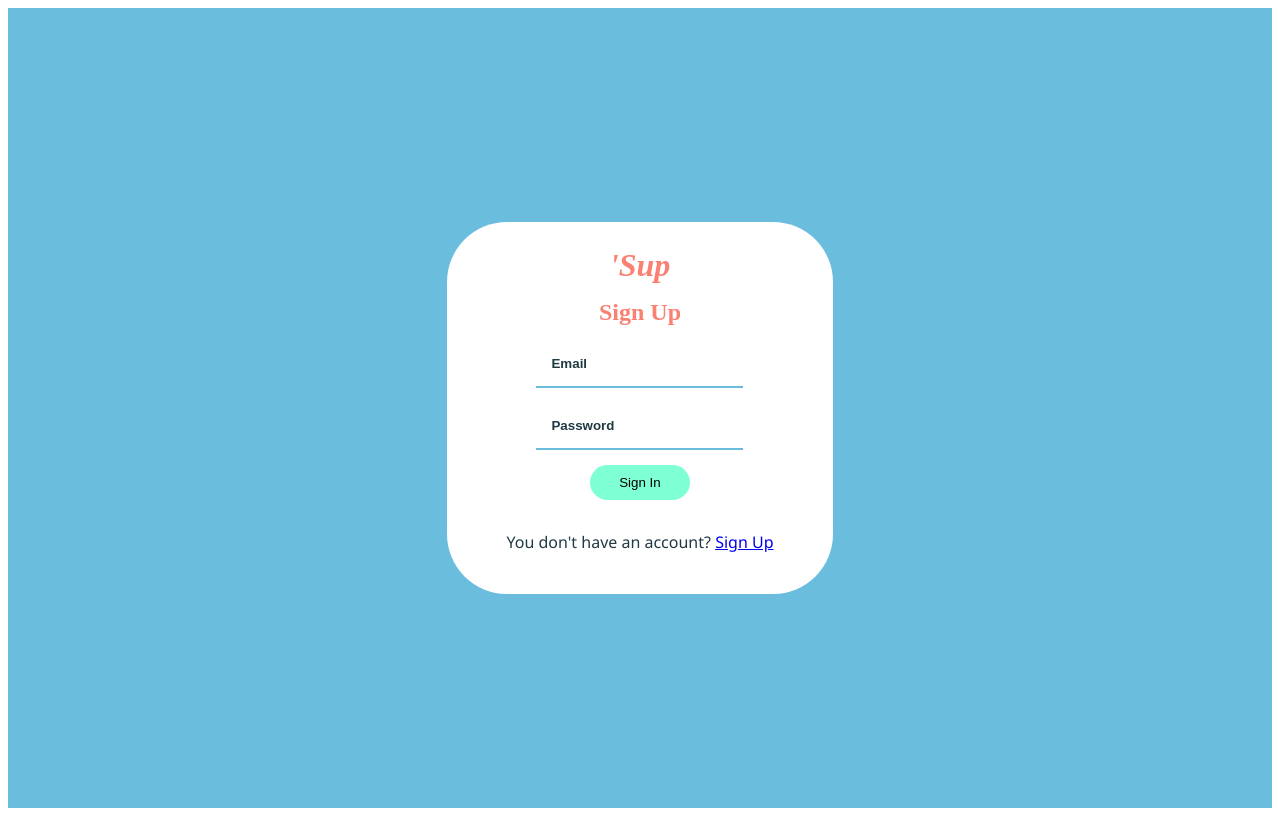
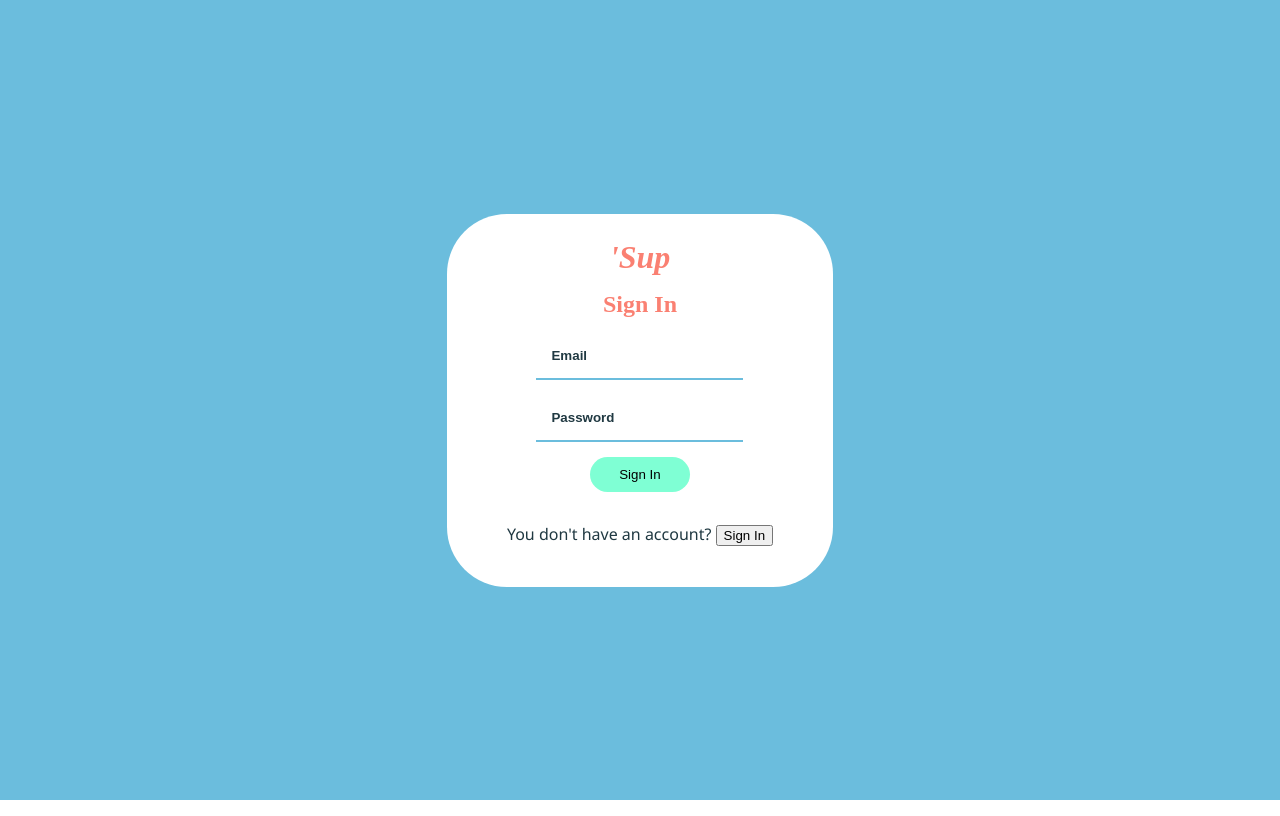
Before and after one commit to Kryko7/Chat-App, a React (Create React App) app: page /login in a window 1280 px wide. Built offline with nearby package versions, Linux system fonts and the light colour scheme; no server answers.

Commit message:
fixed some bugs

```diff
--- a/src/App.js
+++ b/src/App.js
@@ -7,10 +7,13 @@ import { BrowserRouter as Router, Switch, Route, BrowserRouter, Routes, Navigate
 import { AuthContext } from "./context/AuthContext";
 import { useContext } from "react";
 
+import './styles/global.css'
+
 
 function App() {
 
   const {currentUser} = useContext(AuthContext);
+  //const isAuthenticated = Object.keys(currentUser).length !== 0;
 
   const ProtectedRoute = ({children}) => {
     if(!currentUser) {
@@ -19,7 +22,7 @@ function App() {
 
     return children;
   }
-  console.log(currentUser);
+  console.log(!currentUser)
   return(
     <BrowserRouter>
       <Routes>
--- a/src/components/Chats.jsx
+++ b/src/components/Chats.jsx
@@ -3,6 +3,7 @@ import { doc, onSnapshot } from "firebase/firestore";
 import { db } from "../firebase";
 import { AuthContext } from "../context/AuthContext";
 import { UserContext } from "../context/UserContext";
+
 
 const Chats = () => {
 
@@ -14,15 +15,19 @@ const Chats = () => {
     useEffect(() => {
         const getChats = () => {
             const unsub = onSnapshot(doc(db, "userChats", currentUser.uid), (doc) => {
-                setChats(doc.data());
+                if (doc.exists()) {
+                    setChats(doc.data());
+                    console.log("Document data:", doc.data());
+                } else {
+                    console.log("Document does not exist");
+                }
             });
 
             return () => {
                 unsub();
             }
         }
-
-        currentUser && getChats();
+        currentUser.uid && getChats();
     }, [currentUser.uid]);
 
     const handleSelect = (user) => {
@@ -49,18 +54,3 @@ const Chats = () => {
 }
 
 export default Chats;
-
-
-// return (
-//     <div className="chats">
-//         {chatArr?.map((chat) => (
-//             <div className="userChat" key={chat[0]} onClick={() => handleSelect(chat[1].userInfo)}>
-//                 <img src={chat[1].userInfo.photoURL} alt="" />
-//                 <div className="userChatInfo">
-//                     <span>{chat[1].userInfo.displayName}</span>
-//                     <p>{chat[1].userInfo?.text}</p>
-//                 </div>
-//             </div>
-//         ))}
-//     </div>
-// )
--- a/src/components/Navbar.jsx
+++ b/src/components/Navbar.jsx
@@ -5,6 +5,13 @@ import {AuthContext}  from "../context/AuthContext";
 
 const Navbar = () => {
     const { currentUser } = useContext(AuthContext);
+
+    console.log(currentUser);
+    console.log(currentUser.displayName);
+
+    if (!currentUser) {
+        return <div>Loading...</div>
+    }
 
     return (
         <div className="navbar">
--- a/src/firebase.js
+++ b/src/firebase.js
@@ -1,8 +1,9 @@
 // Import the functions you need from the SDKs you need
 import { initializeApp } from "firebase/app";
-import { getAuth } from "firebase/auth";
+import { getAuth, setPersistence, browserLocalPersistence } from "firebase/auth";
 import  { getStorage } from "firebase/storage";
 import { getFirestore } from "firebase/firestore";
+
 
 // Your web app's Firebase configuration
 const firebaseConfig = {
@@ -14,8 +15,15 @@ const firebaseConfig = {
   appId: "1:777737466729:web:146bb31ffbc6ef855383f8"
 };
 
+
 // Initialize Firebase
-export const app = initializeApp(firebaseConfig);
-export const auth = getAuth();
-export const storage = getStorage();
-export const db = getFirestore(app);
+const app = initializeApp(firebaseConfig);
+const auth = getAuth();
+const storage = getStorage();
+const db = getFirestore(app);
+
+setPersistence(auth, browserLocalPersistence);
+
+
+
+export { auth, storage, db, app };
--- a/src/pages/Login.jsx
+++ b/src/pages/Login.jsx
@@ -1,5 +1,5 @@
 import React, { useState } from "react";
-import { signInWithEmailAndPassword } from "firebase/auth";
+import { signInWithEmailAndPassword, setPersistence, browserLocalPersistence } from "firebase/auth";
 import { useNavigate, Link } from "react-router-dom";
 import  { auth } from "../firebase";
 
@@ -23,13 +23,13 @@ const Login = () => {
         <div className="formContainer">
             <div className="formWrapper">
                 <span className="logo">'Sup</span>
-                <span className="title">Sign Up</span>
+                <span className="title">Sign In</span>
                 <form onSubmit={handleSubmit}>
                     <input type="email" placeholder="Email" />
                     <input type="password" placeholder="Password" />
                     <button>Sign In</button>
                 </form>
-                <p>You don't have an account? <Link to="/SignUp">Sign Up</Link></p>
+                <p>You don't have an account? <Link to="/SignUp"><button type="submit">Sign In</button></Link></p>
             </div>
         </div>
     );
--- a/src/pages/SignUp.jsx
+++ b/src/pages/SignUp.jsx
@@ -1,11 +1,11 @@
 import React from "react";
 import avatar from "../img/avatar.png";
-import { createUserWithEmailAndPassword, updateProfile } from "firebase/auth";
+import { createUserWithEmailAndPassword, updateProfile, setPersistence, browserLocalPersistence } from "firebase/auth";
 import  {auth, storage, db}  from "../firebase";
 import { useState } from "react";
 import { ref, uploadBytesResumable, getDownloadURL } from "firebase/storage";
 import { doc, setDoc } from "firebase/firestore";
-import { useNavigate } from "react-router-dom";
+import { useNavigate, Link } from "react-router-dom";
 
 
 
@@ -46,32 +46,6 @@ const SignUp = () => {
             const docChat = await setDoc(doc(db, "userChats", res.user.uid), {});
             navigate("/");
 
-            // uploadTask.on(
-            //   (error) => {
-            //     // Handle unsuccessful uploads
-            //     console.log("Hehehe error");
-            //     console.log(error);
-            //     setErr(true);
-            //   },
-            //   () => {
-            //     // Handle successful uploads on complete
-            //     // For instance, get the download URL: https://firebasestorage.googleapis.com/...
-            //     console.log("Hehehe success");
-            //     getDownloadURL(storageRef).then(async(downloadURL) => {
-            //       await updateProfile(res.user, {
-            //         displayName,
-            //         photoURL: downloadURL,
-            //       });
-            //       await setDoc(doc(db, "users", res.user.uid), {
-            //           uid: res.user.uid,
-            //           displayName,
-            //           email,
-            //           photoURL: downloadURL,
-            //       });
-            //     });
-            //   }
-            // );
-
 
 
         } catch (error) {
@@ -96,37 +70,10 @@ const SignUp = () => {
                     <button>Sign Up</button>
                 </form>
                 {err && <span className="err">Something went wrong!</span>}
-                <p>You do have an account? Login</p>
+                <p>You do have an account? <Link to="/Login"><button type="submit">Sign In</button></Link></p>
             </div>
         </div>
     );
 }
 
 export default SignUp;
-
-
-
-
-
-
-            // await uploadBytesResumable(storageRef, avatar).then(async() => {
-            //     // getDownloadURL(storageRef).then(async(downloadURL) => {
-            //     const downloadURL = await getDownloadURL(storageRef);
-            //     console.log(downloadURL);
-            //         try{
-            //             await updateProfile(res.user, {
-            //                 displayName,
-            //                 photoURL: downloadURL,
-            //             });
-            //             await setDoc(doc(db, "users", res.user.uid), {
-            //                 uid: res.user.uid,
-            //                 displayName,
-            //                 email,
-            //                 photoURL: downloadURL,
-            //             });
-            //         }
-            //         catch(error){
-            //             setErr(true);
-            //         }
-            //     });
-            // // });
--- /dev/null
+++ b/src/styles/global.css
@@ -0,0 +1,7 @@
+html, body {
+
+    padding: 0;
+
+    margin: 0;
+
+    }
```
